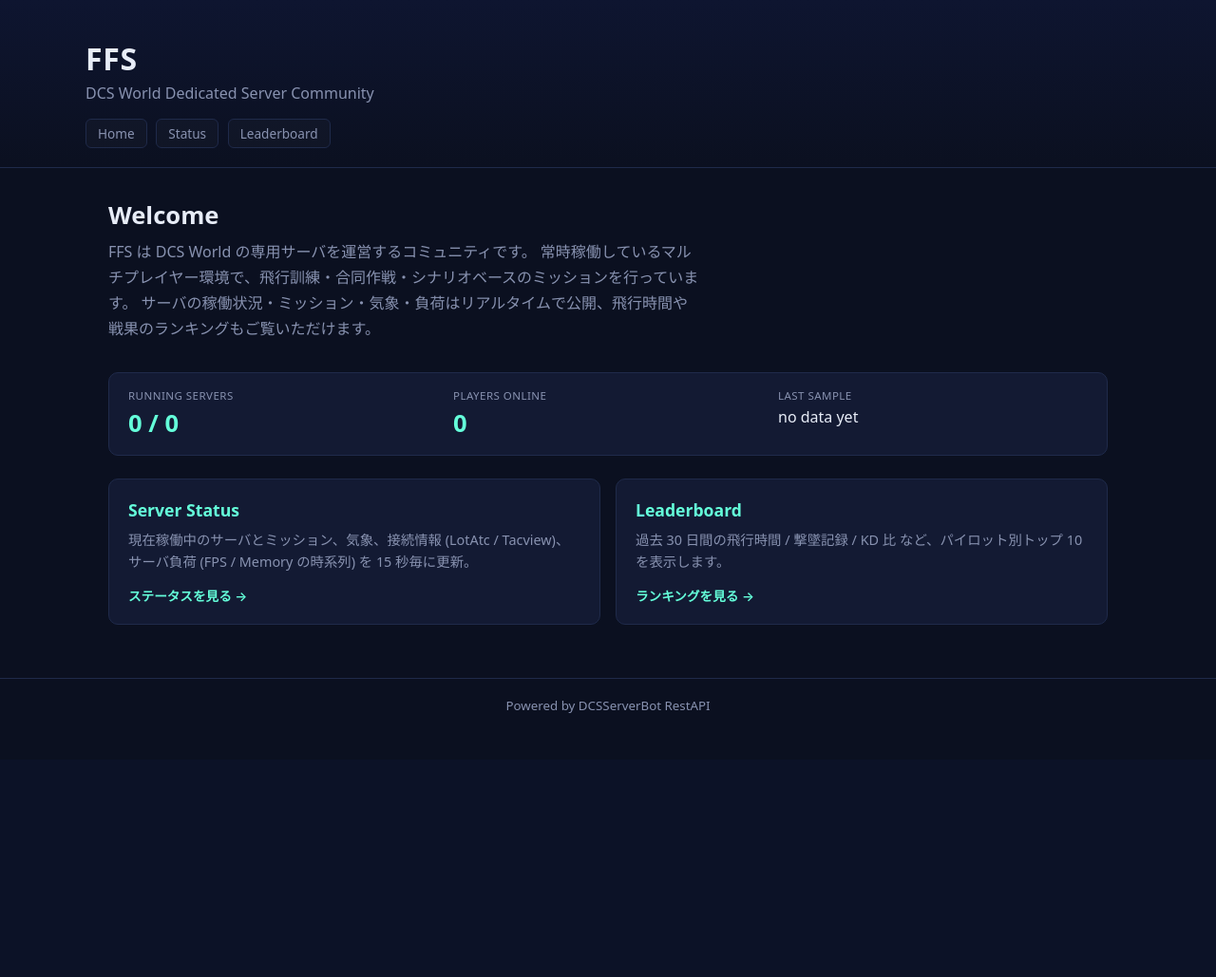
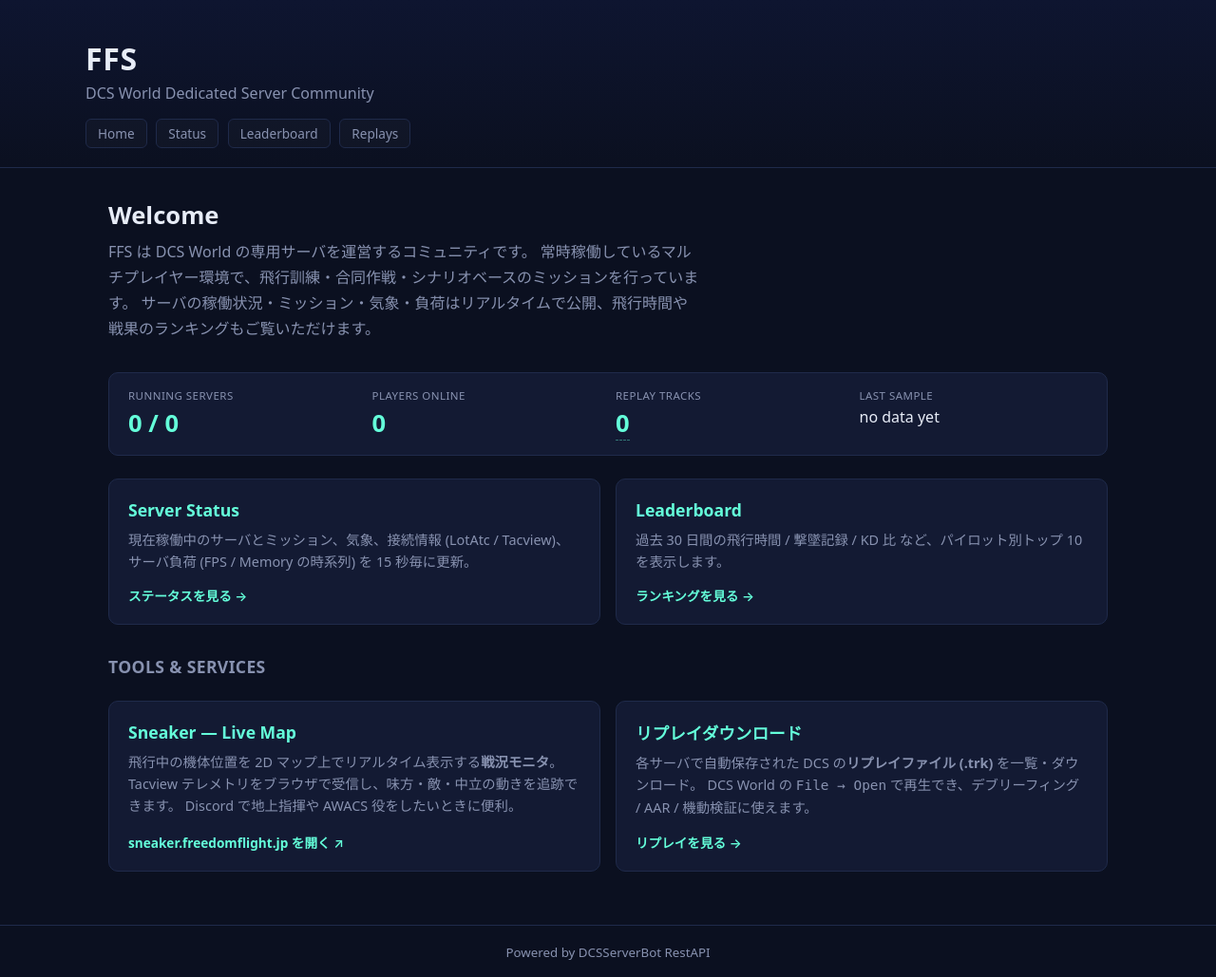
Before and after one commit to MasterMk2/FFS-LandingPage, a FastAPI app: page / in a window 1280 px wide. Shown: the whole page at 95% size. Before the commit the page ends 751 px from the top, so only its background shows below. Run offline with FastAPI, Linux system fonts and the light colour scheme.

Commit message:
feat: Caddy リバプロ + 多ページ拡張 + postgres 直読 + tracks DL
## 主な変更

### Caddy 導入 (caddy/Caddyfile, docker-compose.yml)
- iyakusai.com / freedomflight.jp / sneaker.~ / lardoon.~ を Host 振り分けで
  HTTPS 終端。Let's Encrypt 自動発行 + 自動更新
- 公開面を Caddy (30080/30443) に一本化、ffs-website は internal only

### ページ構成を 4 画面に再編
- `/` Home (intro + live stats + カード)
- `/status` 旧ランディング (サーバ情報 + Server Load)
- `/leaderboard` 月次ランキング (飛行時間・撃墜・KD 等、Top 10)
- `/tracks` DCS リプレイ (.trk) 一覧 + api_key 注入プロキシで DL

### データ源の追加
- postgres `serverstats` を読み取り専用 role で直接 SELECT、
  FPS/CPU/Memory/Players の直近 60 分を SVG スパークラインで時系列描画
- DCSSB 新 `/tracks` endpoint 対応 (summary + per-server list + binary DL)

### バックグラウンドキャッシュ (app/cache.py)
- HTTP handler は cache.get() のみ、F5 連打で upstream に負荷なし
- servers 15s / serverload 60s / highscore 300s / tracks 60s
- 上流障害時は直近成功値 serve 続行

### サーバカードの情報拡張 (templates/servers_panel.html)
- weather 全項目 (QNH/視程/雲/降水/霧/砂塵)
- extensions を chip 化、`**Remote Ctrl [N]**` を独立 chip に分離
- Services バー (Sneaker/Lardoon など sibling singleton URL) をヒーローに集約
- 自ホスト root / 指定パターン (Tacview Replay 等) の残骸は自動除外

### その他
- Dockerfile に `--forwarded-allow-ips=*` 追加 (Caddy 経由の https スキーム認識)
- Leaderboard "Last Seen" を Asia/Tokyo に変換 (DCSSB の UTC naive 文字列を解釈)
- server 並びを name 昇順に統一 (status と serverload パネルの順序揃え)
- SKILL.md / README を全面更新

Co-Authored-By: Claude Opus 4.7 (1M context) <noreply@anthropic.com>

```diff
--- a/app/main.py
+++ b/app/main.py
@@ -6,9 +6,13 @@ import re
 from contextlib import asynccontextmanager
 from datetime import datetime, timezone
 from pathlib import Path
+from zoneinfo import ZoneInfo
+from urllib.parse import urlparse
 
-from fastapi import FastAPI, Request
-from fastapi.responses import HTMLResponse
+from datetime import datetime as _datetime
+
+from fastapi import FastAPI, HTTPException, Request
+from fastapi.responses import HTMLResponse, Response
 from fastapi.staticfiles import StaticFiles
 from fastapi.templating import Jinja2Templates
 
@@ -34,7 +38,34 @@ highscore_cache = cache.Fetcher(
     interval=300,
     name="highscore",
 )
-ALL_CACHES = [servers_cache, load_cache, highscore_cache]
+
+
+async def _fetch_tracks_all() -> dict:
+    """summary + 各サーバの trk 一覧を 1 バッチで取得。"""
+    summary_res = await dcssb.get_tracks_summary()
+    summary: dict = summary_res.data if summary_res.ok and isinstance(summary_res.data, dict) else {}
+    lists: dict[str, list] = {}
+    for server in summary.keys():
+        if summary[server].get("unavailable"):
+            lists[server] = []
+            continue
+        list_res = await dcssb.get_tracks_list(server)
+        lists[server] = (
+            list_res.data
+            if list_res.ok and isinstance(list_res.data, list)
+            else []
+        )
+    return {
+        "summary": summary,
+        "lists": lists,
+        "error": summary_res.error if not summary_res.ok else None,
+    }
+
+
+tracks_cache = cache.Fetcher(
+    fetch=_fetch_tracks_all, interval=60, name="tracks"
+)
+ALL_CACHES = [servers_cache, load_cache, highscore_cache, tracks_cache]
 
 
 @asynccontextmanager
@@ -165,10 +196,38 @@ def _processed_servers_from_cache() -> list:
     return _expand_extensions(result.data)
 
 
+# ランディング自体を指す URL は Services バーから除外する (自己リンク防止)。
+# DCSSB の `WebSite: url: https://freedomflight.jp/` エントリなどをフィルタする。
+_SELF_HOSTS = {"freedomflight.jp", "www.freedomflight.jp"}
+
+# Services バーに出さない extension 名のパターン。過去の nodes.yaml 残骸や
+# 上位互換エントリが別名で重複表示されるのを防ぐ。
+_SERVICES_EXCLUDED_NAME_SUBSTRINGS = ("Tacview Replay",)
+
+
 def _services_from_cache() -> list[dict]:
-    """base.html の Services バーに渡すグローバルサービス一覧。"""
+    """base.html の Services バーに渡すグローバルサービス一覧。
+
+    自ホストの **ルート URL** (= ランディング自身) のみ除外する。
+    同一ホストでも path 付き (例: `/tracks`) はランディング内の別ページへの
+    導線として Services バーに残す。
+    """
     services, _ = _split_extensions(_processed_servers_from_cache())
-    return services
+    out: list[dict] = []
+    for svc in services:
+        name = svc.get("name") or ""
+        if any(s in name for s in _SERVICES_EXCLUDED_NAME_SUBSTRINGS):
+            continue
+        try:
+            parsed = urlparse(svc["value"])
+            host = (parsed.hostname or "").lower()
+            path = (parsed.path or "").strip()
+        except Exception:
+            host, path = "", ""
+        if host in _SELF_HOSTS and path in ("", "/"):
+            continue
+        out.append(svc)
+    return out
 
 
 def _fmt_age(dt: datetime | None) -> str:
@@ -198,10 +257,17 @@ def _home_stats() -> dict:
         1 for s in servers if (s.get("status") or "").lower() == "running"
     )
     total_players = sum(len(s.get("players") or []) for s in servers)
+    # tracks cache から総数を合算。unavailable サーバは 0 として扱う。
+    tracks_c = tracks_cache.get()
+    tracks_total = 0
+    if tracks_c.value and isinstance(tracks_c.value, dict):
+        for info in (tracks_c.value.get("summary") or {}).values():
+            tracks_total += int(info.get("count") or 0)
     return {
         "running_count": running,
         "total_servers": len(servers),
         "total_players": total_players,
+        "tracks_total": tracks_total,
         "age": _fmt_age(cached.fetched_at),
     }
 
@@ -238,7 +304,11 @@ async def panel_servers(request: Request):
     error = cached.error
     if result is not None:
         if result.ok and isinstance(result.data, list):
-            servers = _expand_extensions(result.data)
+            # serverload パネル (DB 由来、name 昇順) と並びを揃えるため sort。
+            servers = sorted(
+                _expand_extensions(result.data),
+                key=lambda s: s.get("name") or "",
+            )
         elif result.error:
             error = result.error
     _, global_ext_names = _split_extensions(servers)
@@ -286,21 +356,49 @@ HIGHSCORE_CATEGORIES = [
     ("Ground Targets", "地上目標撃破", "Kills"),
     # Air Defence は SAM / AAA / MANPADS / 対空レーダーをまとめた DCS カテゴリ。
     ("Air Defence", "対空 (SAM/AAA)", "Kills"),
-    ("KD-Ratio", "KD 比", "Ratio"),
     ("PvP-KD-Ratio", "PvP KD 比", "Ratio"),
 ]
 
 
+_JST = ZoneInfo("Asia/Tokyo")
+
+
+def _fmt_highscore_date(raw: str) -> str:
+    """DCSSB の date 文字列 (ISO 8601 naive, UTC 格納) を JST 表示に整形。"""
+    if not raw:
+        return ""
+    try:
+        dt = datetime.fromisoformat(raw)
+    except ValueError:
+        return raw[:16] if len(raw) > 16 else raw
+    if dt.tzinfo is None:
+        # DCSSB は UTC で保存している想定 (postgres timestamp はデフォで UTC)。
+        dt = dt.replace(tzinfo=timezone.utc)
+    return dt.astimezone(_JST).strftime("%Y-%m-%d %H:%M")
+
+
 def _format_highscore_entry(cat_key: str, entry: dict) -> dict:
     nick = entry.get("nick") or "?"
-    date = entry.get("date") or ""
-    if date and "T" in date:
-        date = date.replace("T", " ")[:16]
+    date = _fmt_highscore_date(entry.get("date") or "")
     value: str = "-"
     if cat_key == "playtime":
         secs = int(entry.get("playtime") or 0)
         h, rem = divmod(secs, 3600)
         value = f"{h}h {rem // 60:02d}m"
+    elif cat_key == "Ground Targets":
+        for k, v in entry.items():
+            if k in ("nick", "date"):
+                continue
+            if isinstance(v, bool):
+                continue
+            if isinstance(v, int):
+                value = f"{v}"
+                break
+            if isinstance(v, float):
+                value = f"{int(v)}"  # 小数点以下を切り捨て
+                break
+            value = str(v)
+            break
     else:
         for k, v in entry.items():
             if k in ("nick", "date"):
@@ -316,6 +414,90 @@ def _format_highscore_entry(cat_key: str, entry: dict) -> dict:
             value = str(v)
             break
     return {"nick": nick, "value": value, "date": date}
+
+
+def _fmt_bytes(n: int) -> str:
+    n = int(n or 0)
+    if n < 1024:
+        return f"{n} B"
+    if n < 1024 * 1024:
+        return f"{n / 1024:.1f} KB"
+    if n < 1024**3:
+        return f"{n / (1024 * 1024):.1f} MB"
+    return f"{n / (1024**3):.2f} GB"
+
+
+_TRACK_SERVER_RE = re.compile(r"^[A-Za-z0-9_-]+$")
+_TRACK_FILENAME_RE = re.compile(r"^[A-Za-z0-9._-]+\.trk$")
+
+
+@app.get("/tracks", response_class=HTMLResponse)
+async def tracks_page(request: Request):
+    cached = tracks_cache.get()
+    data = cached.value or {}
+    error = data.get("error") or cached.error
+    summary = data.get("summary") or {}
+    raw_lists = data.get("lists") or {}
+    server_tracks: dict[str, list[dict]] = {}
+    unavailable: dict[str, bool] = {}
+    for server in sorted(summary.keys()):
+        unavailable[server] = bool(summary[server].get("unavailable"))
+        files = []
+        for f in raw_lists.get(server) or []:
+            files.append(
+                {
+                    "name": f.get("name"),
+                    "size": f.get("size") or 0,
+                    "size_human": _fmt_bytes(f.get("size") or 0),
+                    "mtime": f.get("mtime"),
+                    "mtime_str": (
+                        _datetime.fromtimestamp(int(f.get("mtime") or 0))
+                        .astimezone()
+                        .strftime("%Y-%m-%d %H:%M")
+                        if f.get("mtime")
+                        else "-"
+                    ),
+                }
+            )
+        server_tracks[server] = files
+    return templates.TemplateResponse(
+        "tracks.html",
+        {
+            "request": request,
+            "server_tracks": server_tracks,
+            "unavailable": unavailable,
+            "error": error,
+            "updated_at": _fmt_dt(cached.fetched_at),
+            "age": _fmt_age(cached.fetched_at),
+            "external_services": _services_from_cache(),
+        },
+    )
+
+
+@app.get("/proxy/tracks/{server}/{filename}")
+async def proxy_track_download(server: str, filename: str):
+    """.trk ダウンロードプロキシ。api_key をヘッダ注入して DCSSB から取得、
+    ブラウザに attachment として返す。"""
+    if not _TRACK_SERVER_RE.match(server):
+        raise HTTPException(400, "invalid server name")
+    if not _TRACK_FILENAME_RE.match(filename):
+        raise HTTPException(400, "invalid filename")
+    try:
+        r = await dcssb.fetch_track_file(server, filename)
+    except Exception as e:
+        raise HTTPException(502, f"upstream error: {type(e).__name__}: {e}")
+    if r.status_code == 404:
+        raise HTTPException(404, "track not found")
+    if r.status_code != 200:
+        raise HTTPException(502, f"upstream HTTP {r.status_code}")
+    return Response(
+        content=r.content,
+        media_type="application/octet-stream",
+        headers={
+            "Content-Disposition": f'attachment; filename="{filename}"',
+            "Cache-Control": "private, max-age=0",
+        },
+    )
 
 
 @app.get("/leaderboard", response_class=HTMLResponse)
--- a/app/static/style.css
+++ b/app/static/style.css
@@ -80,7 +80,9 @@ footer{padding:1rem;text-align:center;color:var(--muted);border-top:1px solid va
 .chart-svg .spark-area{fill:currentColor;opacity:.18;stroke:none}
 .chart-svg .spark-line{fill:none;stroke:currentColor;stroke-width:1.5;stroke-linecap:round;stroke-linejoin:round}
 .fps-chart{color:var(--accent)}
+.cpu-chart{color:#f5a97f}
 .mem-chart{color:#7aa2f7}
+.players-chart{color:#c6a0f6}
 
 /* サーバカード内: extensions / weather */
 .mono{font-family:ui-monospace,Menlo,Consolas,monospace;font-size:.82rem}
@@ -110,3 +112,24 @@ footer{padding:1rem;text-align:center;color:var(--muted);border-top:1px solid va
 .lb-table .rank{width:2.5rem;text-align:right;color:var(--muted);font-variant-numeric:tabular-nums}
 .lb-table th.num,.lb-table td.num{text-align:right;font-variant-numeric:tabular-nums;white-space:nowrap}
 .lb-table th.ts,.lb-table td.ts{color:var(--muted);font-variant-numeric:tabular-nums;font-size:.8rem;white-space:nowrap}
+
+/* /tracks page */
+.tracks-page .tracks-header{margin-bottom:1rem}
+.tracks-page .tracks-header h2{margin:0 0 .25rem;font-size:1.4rem}
+.tracks-page code{background:rgba(255,255,255,.05);padding:.1rem .35rem;border-radius:4px;font-size:.85em}
+.tracks-section{background:var(--panel);border:1px solid var(--border);border-radius:10px;padding:.75rem 1rem;margin-bottom:1rem}
+.tracks-section h3{margin:0 0 .5rem;font-size:1rem;color:var(--accent);display:flex;align-items:baseline;gap:.5rem}
+.tracks-section .count{color:var(--muted);font-size:.8rem;font-weight:400}
+.tracks-table{width:100%;border-collapse:collapse;font-size:.88rem}
+.tracks-table th,.tracks-table td{padding:.4rem .5rem;text-align:left;border-bottom:1px solid var(--border)}
+.tracks-table thead th{color:var(--muted);font-weight:600;font-size:.72rem;letter-spacing:.04em;text-transform:uppercase}
+.tracks-table tbody tr:last-child td{border-bottom:none}
+.tracks-table tbody tr:hover{background:rgba(255,255,255,.02)}
+.tracks-table td.mono{font-family:ui-monospace,Menlo,Consolas,monospace;font-size:.8rem;word-break:break-all}
+.tracks-table th.num,.tracks-table td.num{text-align:right;font-variant-numeric:tabular-nums;white-space:nowrap;width:5rem}
+.tracks-table th.ts,.tracks-table td.ts{color:var(--muted);font-variant-numeric:tabular-nums;white-space:nowrap;width:10rem}
+.tracks-table th.dl,.tracks-table td.dl{text-align:right;width:5rem}
+.dl-link{display:inline-block;color:var(--accent);text-decoration:none;padding:.2rem .5rem;border:1px solid var(--border);border-radius:6px;font-size:.78rem;transition:all .15s;white-space:nowrap}
+.dl-link:hover{background:rgba(100,255,218,.1);border-color:var(--accent)}
+.qstat-link{color:inherit;text-decoration:none;border-bottom:1px dashed rgba(100,255,218,.4)}
+.qstat-link:hover{color:var(--accent);border-bottom-color:var(--accent)}
--- a/app/templates/base.html
+++ b/app/templates/base.html
@@ -16,6 +16,7 @@
       <a href="/">Home</a>
       <a href="/status">Status</a>
       <a href="/leaderboard">Leaderboard</a>
+      <a href="/tracks">Replays</a>
     </nav>
     {% if external_services %}
     <div class="services-bar">
--- a/app/templates/home.html
+++ b/app/templates/home.html
@@ -1,5 +1,5 @@
 {% extends "base.html" %}
-{% block title %}FFS — Freedom Flight Squadron{% endblock %}
+{% block title %}FFS — Freedom Flight Server{% endblock %}
 {% block content %}
 <section class="home-intro">
   <h2>Welcome</h2>
@@ -20,6 +20,10 @@
     <dd>{{ stats.total_players }}</dd>
   </div>
   <div class="qstat">
+    <dt>Replay Tracks</dt>
+    <dd><a href="/tracks" class="qstat-link">{{ stats.tracks_total }}</a></dd>
+  </div>
+  <div class="qstat">
     <dt>Last Sample</dt>
     <dd class="qstat-age">{{ stats.age }}</dd>
   </div>
@@ -37,4 +41,25 @@
     <span class="home-card-cta">ランキングを見る →</span>
   </a>
 </section>
+
+<h2 class="section-title">Tools &amp; Services</h2>
+<section class="home-cards">
+  <a class="home-card" href="https://sneaker.freedomflight.jp/" target="_blank" rel="noopener">
+    <h3>Sneaker — Live Map</h3>
+    <p>
+      飛行中の機体位置を 2D マップ上でリアルタイム表示する<strong>戦況モニタ</strong>。
+      Tacview テレメトリをブラウザで受信し、味方・敵・中立の動きを追跡できます。
+      Discord で地上指揮や AWACS 役をしたいときに便利。
+    </p>
+    <span class="home-card-cta">sneaker.freedomflight.jp を開く ↗</span>
+  </a>
+  <a class="home-card" href="/tracks">
+    <h3>リプレイダウンロード</h3>
+    <p>
+      各サーバで自動保存された DCS の<strong>リプレイファイル (.trk)</strong> を一覧・ダウンロード。
+      DCS World の <code>File → Open</code> で再生でき、デブリーフィング / AAR / 機動検証に使えます。
+    </p>
+    <span class="home-card-cta">リプレイを見る →</span>
+  </a>
+</section>
 {% endblock %}
--- a/docker-compose.yml
+++ b/docker-compose.yml
@@ -40,8 +40,6 @@ services:
       DCSSB_API_KEY: "${DCSSB_API_KEY:-}"
       DCSSB_TIMEOUT: "3.0"
       DCSSB_DB_URL: "${DCSSB_DB_URL:-}"
-    ports:
-      - "18950:8000/tcp"   # LAN 直アクセス (192.168.3.170:18150)
     networks:
       - dcs_network
       - db_network   # ffs-postgres 読み取り専用 SELECT (FPS/CPU/メモリ)
@@ -61,7 +59,7 @@ services:
       # - "30443:443/udp"   # QUIC/HTTP3 を使う場合 (router で UDP/443 転送も必要)
     volumes:
       - ./caddy/Caddyfile:/etc/caddy/Caddyfile:ro
-      - ./sites/iyakusai:/srv/iyakusai:ro
+      - ./iyakusai:/srv/iyakusai:ro
       - caddy_data:/data
       - caddy_config:/config
     depends_on:
```
Also changed, not shown: app/db.py (+7 -1 lines), app/dcssb.py (+29 -2 lines), app/templates/serverload_panel.html (+22 -0 lines), app/templates/tracks.html (added, +51 -0 lines), .claude/skills/ffs-landing/SKILL.md, README.md, 2 other files.
